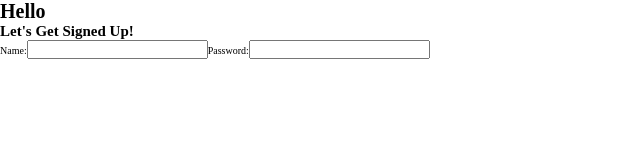
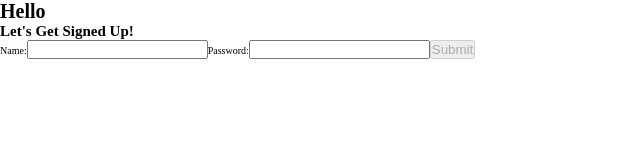
Before and after one commit to kubes2020/front-end, a React (Create React App) app: page / in a window 1280 px wide. Shown: the top 160 px of the page, without its empty margins (0-640 px from the left). Built offline with nearby package versions, Linux system fonts and the light colour scheme.

Commit message:
form validation and submit and axios.post all seem to work

```diff
--- a/src/components/Login.js
+++ b/src/components/Login.js
@@ -1,4 +1,5 @@
-import React, { useState } from "react";
+import Axios from "axios";
+import React, { useEffect, useState } from "react";
 import * as yup from "yup";
 
 export default function Login() {
@@ -13,6 +14,12 @@ export default function Login() {
     name: "",
     password: "",
   });
+
+  //state for axios post
+  const [post, setPost] = useState([]);
+
+  //state for disabled submit button
+  const [disabled, setDisabled] = useState(true);
 
   const onChange = (e) => {
     e.persist();
@@ -46,10 +53,33 @@ export default function Login() {
       });
   };
 
+  useEffect(() => {
+    formSchema.isValid(login).then((valid) => {
+      setDisabled(!valid);
+    });
+  }, [login]);
+
+  const submitForm = (e) => {
+    e.preventDefault();
+    Axios.post("https://reqres.in/api/users", login)
+      .then((res) => {
+        setPost(res.data);
+        console.log("success!");
+        //reset form
+        setLogin({
+          name: "",
+          password: "",
+        });
+      })
+      .catch((err) => {
+        console.log("there was an error", err);
+      });
+  };
+
   return (
     <>
       <h2>Let's Get Signed Up!</h2>
-      <form>
+      <form onSubmit={submitForm}>
         <label htmlFor="name">
           Name:
           <input
@@ -72,6 +102,7 @@ export default function Login() {
           ></input>
           {errors.password.length > 0 ? <p>{errors.password}</p> : null}
         </label>
+        <button disabled={disabled}>Submit</button>
       </form>
     </>
   );
```
